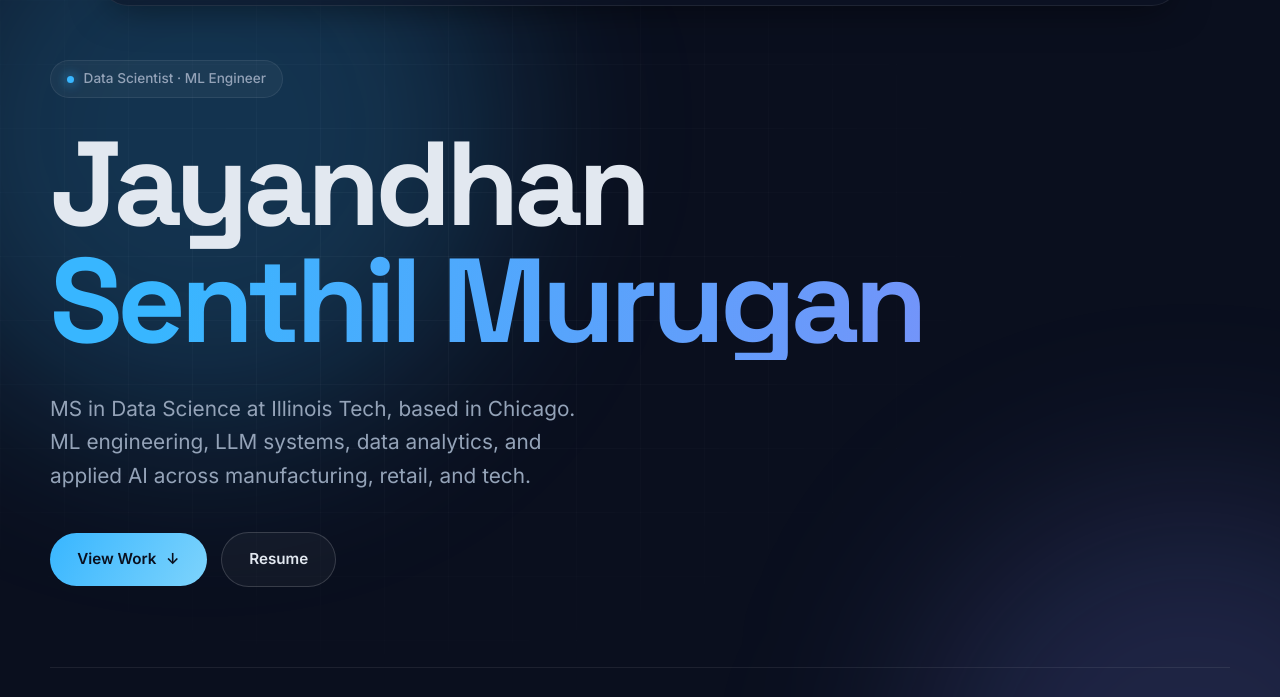
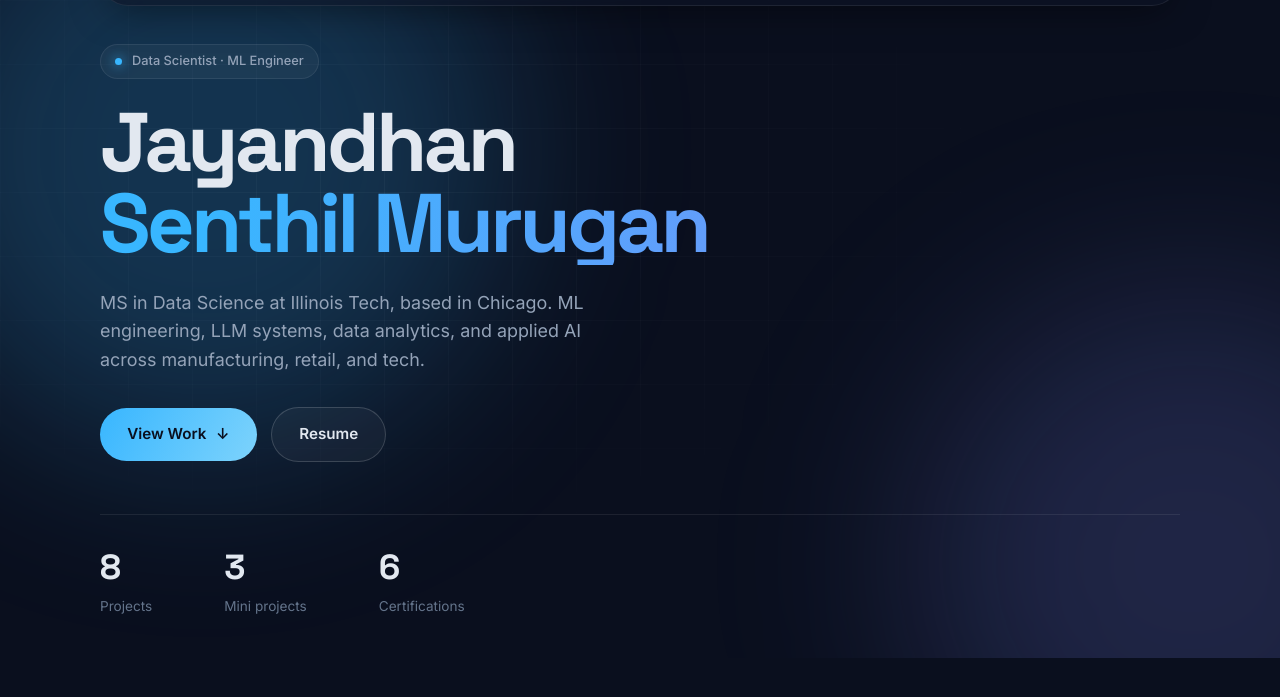
Before and after one commit to jayandhan99/Portfolio, a plain HTML site: page index.html in a window 1280 px wide. Shown: the part 64-761 px from the top of the page. Drawn offline with Linux system fonts and the light colour scheme.

Commit message:
Scale down the hero and tighten section spacing
The hero filled the entire viewport, pushing the stats strip below the
fold and leaving the name as a title card you had to scroll past. Drop
the name, lead and stat type a step, narrow the content column from
1180px to 1080px, and cut the hero to 86vh so the stats land on the
first screen.

Also reduce .section-inner vertical padding from 7rem to 5.5rem. Project
pages override both width and padding, so they are unaffected.

Co-Authored-By: Claude Opus 5 <noreply@anthropic.com>

```diff
--- a/assets/css/main.css
+++ b/assets/css/main.css
@@ -17,7 +17,7 @@
   --font-mono: ui-monospace, 'SFMono-Regular', 'Menlo', 'Consolas', monospace;
   --font-body: 'Inter', sans-serif;
   --nav-height: 76px;
-  --content-max: 1180px;
+  --content-max: 1080px;
   --radius-lg: 20px;
 }
 
@@ -99,7 +99,7 @@ button {
 .section-inner {
   max-width: var(--content-max);
   margin: 0 auto;
-  padding: 7rem 1.5rem;
+  padding: 5.5rem 1.5rem;
 }
 
 .section-head {
@@ -352,9 +352,9 @@ button {
   position: relative;
   display: flex;
   align-items: center;
-  min-height: 100vh;
-  min-height: 100svh;
-  padding: calc(var(--nav-height) + 3rem) 1.5rem 3rem;
+  min-height: 86vh;
+  min-height: 86svh;
+  padding: calc(var(--nav-height) + 2rem) 1.5rem 2.5rem;
   overflow: hidden;
   isolation: isolate;
 }
@@ -420,12 +420,12 @@ button {
   display: inline-flex;
   align-items: center;
   gap: 0.6rem;
-  padding: 0.45rem 1rem;
+  padding: 0.4rem 0.9rem;
   border-radius: 999px;
   border: 1px solid var(--color-line);
   background: rgb(255 255 255 / 4%);
   color: var(--color-soft);
-  font-size: 0.85rem;
+  font-size: 0.8rem;
   font-weight: 500;
 }
 
@@ -439,8 +439,8 @@ button {
 }
 
 .hero-name {
-  margin-top: 1.75rem;
-  font-size: clamp(2.9rem, 0.9rem + 8.2vw, 7.5rem);
+  margin-top: 1.4rem;
+  font-size: clamp(2.4rem, 1.1rem + 5.4vw, 5.2rem);
   font-weight: 700;
   line-height: 0.98;
   letter-spacing: -0.045em;
@@ -451,15 +451,15 @@ button {
 }
 
 .hero-lead {
-  max-width: 34rem;
-  margin-top: 2rem;
+  max-width: 32rem;
+  margin-top: 1.5rem;
   color: var(--color-soft);
-  font-size: clamp(1.05rem, 0.95rem + 0.5vw, 1.3rem);
+  font-size: clamp(1rem, 0.92rem + 0.35vw, 1.12rem);
   line-height: 1.6;
 }
 
 .hero-actions {
-  margin-top: 2.5rem;
+  margin-top: 2rem;
   display: flex;
   align-items: center;
   gap: 0.9rem;
@@ -467,8 +467,8 @@ button {
 }
 
 .hero-stats {
-  margin-top: 5rem;
-  padding-top: 2rem;
+  margin-top: 3.25rem;
+  padding-top: 1.6rem;
   display: flex;
   flex-wrap: wrap;
   gap: 2rem 4.5rem;
@@ -487,7 +487,7 @@ button {
 
 .hero-stat dd {
   font-family: var(--font-heading);
-  font-size: clamp(2rem, 1.4rem + 1.6vw, 3rem);
+  font-size: clamp(1.75rem, 1.3rem + 1.1vw, 2.35rem);
   font-weight: 700;
   letter-spacing: -0.03em;
 }
```
